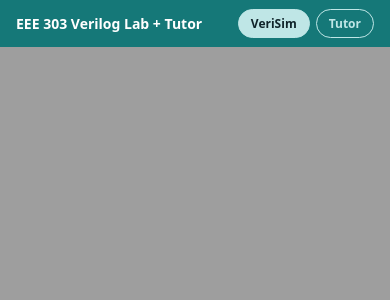
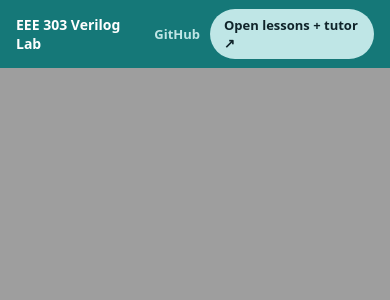
Before and after one commit to senolgulgonul/verilog, a Jekyll site: the page lab.html, which Jekyll copies as it is, in a window 390 px wide. Shown: the top 300 px of the page. Built offline with Jekyll 4.4.1, drawn with Linux system fonts in a browser that asks for light colours.

Commit message:
Refactor lab.html layout and remove tutor tab

```diff
--- a/lab.html
+++ b/lab.html
@@ -1,66 +1,28 @@
 <!doctype html>
 <meta charset="utf-8">
-<title>EEE 303 Verilog Lab + Tutor</title>
+<title>EEE 303 Verilog Lab</title>
 <meta name="viewport" content="width=device-width, initial-scale=1, viewport-fit=cover">
 <style>
   html,body{margin:0;height:100%}
   body{display:flex;flex-direction:column;font-family:system-ui,sans-serif;background:#0f2429}
   .bar{font-size:14px;font-weight:600;padding:9px 16px;background:#157878;color:#fff;display:flex;justify-content:space-between;align-items:center;gap:12px;flex:0 0 auto}
-  .bar .tabs{display:none;gap:6px}
-  .bar .tabs button{font:600 12px system-ui;border:1px solid #bfe6e6;background:transparent;color:#bfe6e6;padding:5px 12px;border-radius:999px;cursor:pointer}
-  .bar .tabs button.on{background:#bfe6e6;color:#10242a}
-  .panes{flex:1;min-height:0;display:grid;grid-template-columns:58% 6px 1fr}
-  .panes iframe{width:100%;height:100%;border:0;display:block;background:#fff}
-  .split{background:#1d3a40;cursor:col-resize}
-  .split:hover{background:#16a0a0}
-  @media (max-width:900px){
-    .bar .tabs{display:flex}
-    .panes{grid-template-columns:1fr}
-    .split{display:none}
-    .panes .pane{display:none}
-    body[data-pane="lab"] .pane-lab{display:block}
-    body[data-pane="tutor"] .pane-tutor{display:block}
-  }
-  .pane{min-width:0}
+  .bar .right{display:flex;gap:10px;align-items:center}
+  .bar a.btn{font:600 13px system-ui;background:#bfe6e6;color:#10242a;padding:7px 14px;border-radius:999px;text-decoration:none}
+  .bar a.btn:hover{background:#fff}
+  .bar a.plain{color:#bfe6e6;text-decoration:none;font-size:13px}
+  .bar a.plain:hover{color:#fff}
+  .frame{flex:1;min-height:0}
+  .frame iframe{width:100%;height:100%;border:0;display:block;background:#fff}
 </style>
 
 <div class="bar">
-  <span>EEE 303 Verilog Lab + Tutor</span>
-  <span class="tabs">
-    <button id="tab-lab" class="on" onclick="setPane('lab')">VeriSim</button>
-    <button id="tab-tutor" onclick="setPane('tutor')">Tutor</button>
+  <span>EEE 303 Verilog Lab</span>
+  <span class="right">
+    <a class="plain" href="https://github.com/senolgulgonul/verilog">GitHub</a>
+    <a class="btn" href="https://claude.ai/public/artifacts/ec26db08-8efb-428e-8815-7849258a1872" target="_blank" rel="noopener">Open lessons + tutor ↗</a>
   </span>
 </div>
 
-<div class="panes" id="panes">
-  <div class="pane pane-lab" style="display:block">
-    <iframe id="verisim" src="https://senolgulgonul.github.io/verisim/" title="VeriSim" allow="clipboard-write"></iframe>
-  </div>
-  <div class="split" id="split"></div>
-  <div class="pane pane-tutor" style="display:block">
-    <iframe id="tutor" src="https://claude.site/public/artifacts/ec26db08-8efb-428e-8815-7849258a1872/embed"
-            title="Tutor" allow="clipboard-write" allowfullscreen></iframe>
-  </div>
+<div class="frame">
+  <iframe src="https://senolgulgonul.github.io/verisim/" title="VeriSim" allow="clipboard-write"></iframe>
 </div>
-
-<script>
-  // mobile tab toggle
-  document.body.setAttribute("data-pane","lab");
-  function setPane(p){
-    document.body.setAttribute("data-pane",p);
-    document.getElementById("tab-lab").classList.toggle("on",p==="lab");
-    document.getElementById("tab-tutor").classList.toggle("on",p==="tutor");
-  }
-  // draggable divider (desktop)
-  const sp=document.getElementById("split"), panes=document.getElementById("panes");
-  let drag=false;
-  sp.addEventListener("pointerdown",e=>{drag=true;sp.setPointerCapture(e.pointerId);});
-  sp.addEventListener("pointermove",e=>{
-    if(!drag)return;
-    const r=panes.getBoundingClientRect();
-    let pct=((e.clientX-r.left)/r.width)*100;
-    pct=Math.max(28,Math.min(75,pct));
-    panes.style.gridTemplateColumns=pct+"% 6px 1fr";
-  });
-  sp.addEventListener("pointerup",()=>{drag=false;});
-</script>
```
